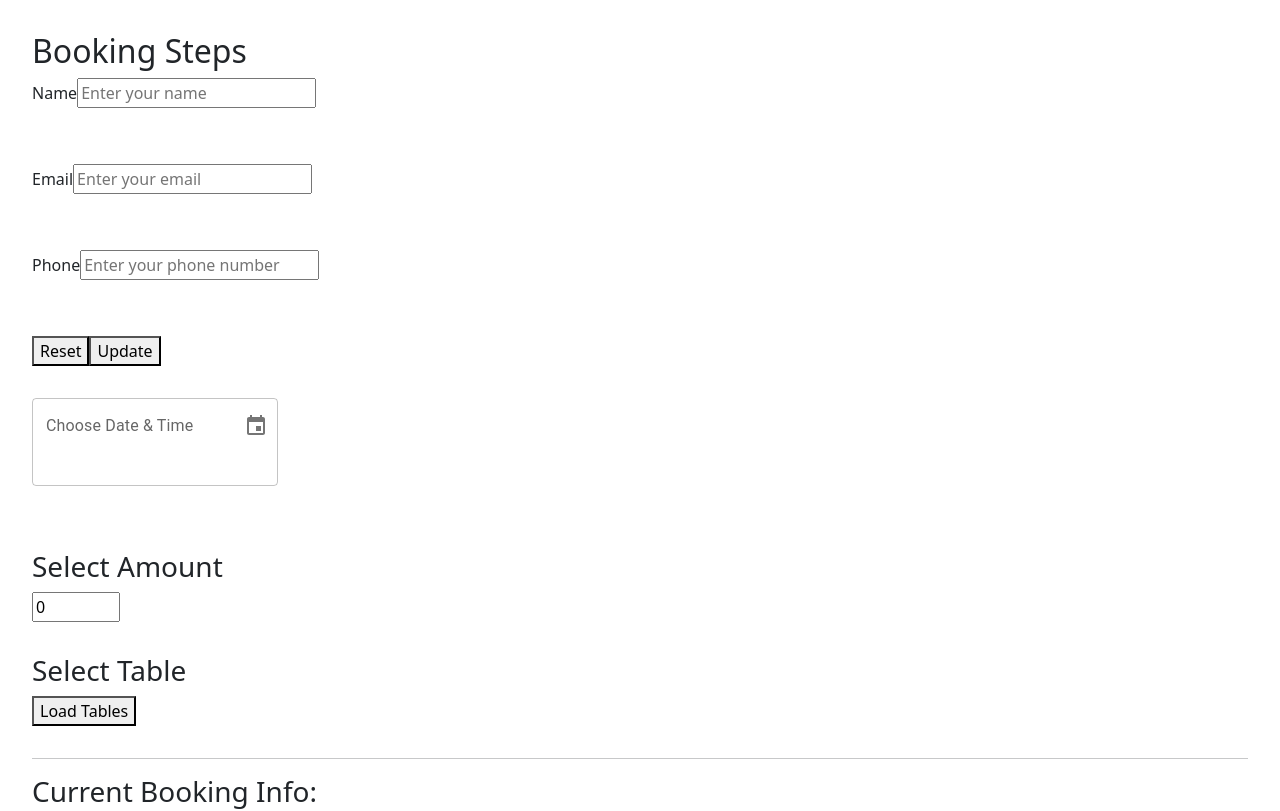
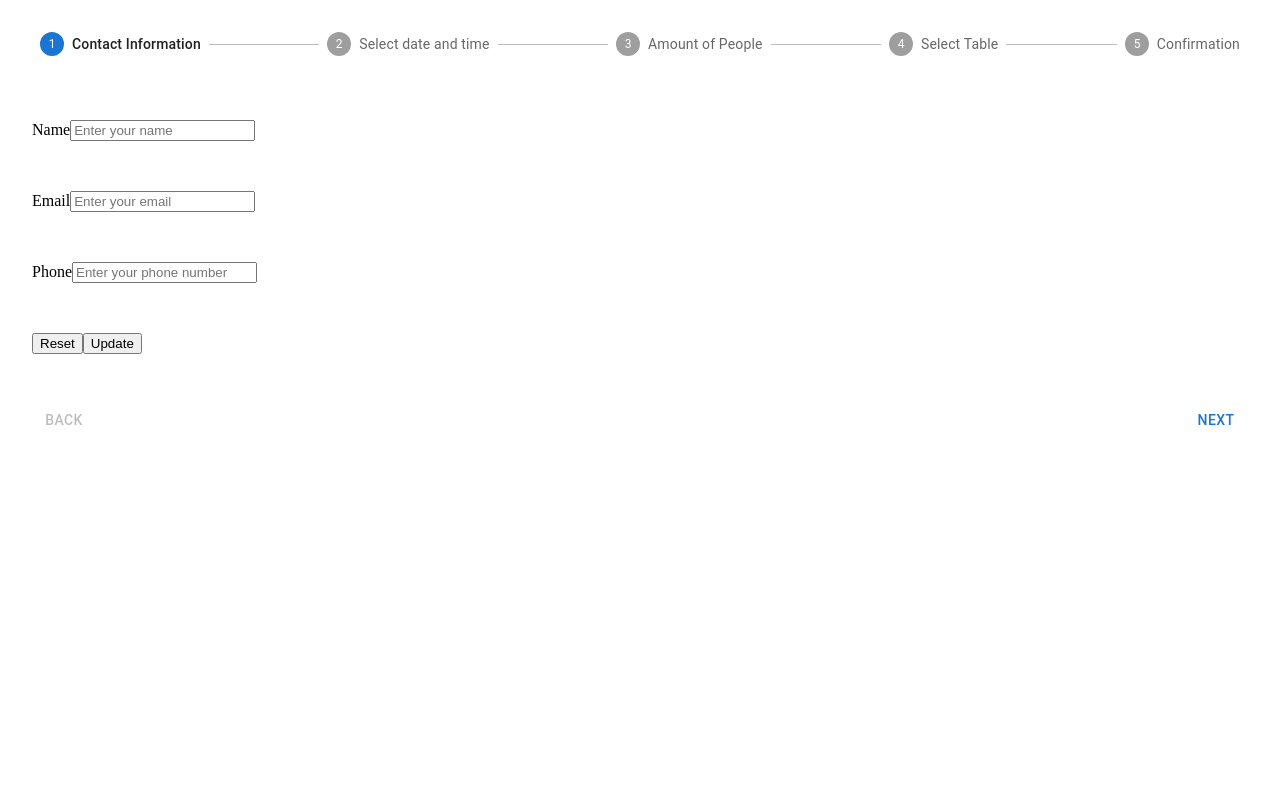
Before and after one commit to OssyCA/RestaurantReact, a React (Vite) app: page / in a window 1280 px wide. Shown: the top 811 px of the page. Built offline with nearby package versions, Linux system fonts and the light colour scheme.

Commit message:
using mui stepper

```diff
--- a/src/Components/BookingSteps.jsx
+++ b/src/Components/BookingSteps.jsx
@@ -4,25 +4,117 @@
 import { BookingProvider } from "../Contexts/BookingContext";
 import TempBookingInfo from "./TempBookingInfo";
 import SelectAmount from "./SelectAmount";
+import React, { useState } from "react"; // ✅ FIXAT - tog bort 'act'
+import Box from "@mui/material/Box";
+import Stepper from "@mui/material/Stepper";
+import Step from "@mui/material/Step";
+import StepLabel from "@mui/material/StepLabel";
+import Button from "@mui/material/Button";
+import Typography from "@mui/material/Typography";
+
 const BookingSteps = () => {
+  const [activeStep, setActiveStep] = useState(0);
+  const [skipped, setSkipped] = useState(new Set());
+
   const steps = [
     "Contact Information",
     "Select date and time",
     "Amount of People",
-    "Conformation",
+    "Select Table",
+    "Confirmation",
   ];
+
+  const isStepSkipped = (step) => {
+    return skipped.has(step);
+  };
+
+  const handleNext = () => {
+    let newSkipped = skipped;
+    if (isStepSkipped(activeStep)) {
+      newSkipped = new Set(newSkipped.values());
+      newSkipped.delete(activeStep);
+    }
+    // ✅ FIXAT - lade till dessa rader:
+    setActiveStep((prevActiveStep) => prevActiveStep + 1);
+    setSkipped(newSkipped);
+  };
+
+  const handleBack = () => {
+    setActiveStep((prevActiveStep) => prevActiveStep - 1);
+  };
+
+  const handleReset = () => {
+    setActiveStep(0);
+  };
+
+  const renderStepContent = (step) => {
+    switch (step) {
+      case 0:
+        return <GiveContactInfo />;
+      case 1:
+        return <SelectDateAndTime />;
+      case 2:
+        return <SelectAmount />;
+      case 3:
+        return <SelectTable />;
+      case 4:
+        return <TempBookingInfo />;
+      default:
+        return "Unknown step";
+    }
+  };
 
   return (
     <BookingProvider>
-      <div>
-        <h2>Booking Steps</h2>
-        <GiveContactInfo />
-        <SelectDateAndTime />
-        <SelectAmount />
-        <SelectTable />
-        <hr />
-        <TempBookingInfo />
-      </div>
+      <Box sx={{ width: "100%" }}>
+        <Stepper activeStep={activeStep}>
+          {steps.map((label, index) => {
+            const stepProps = {};
+            const labelProps = {};
+
+            if (isStepSkipped(index)) {
+              stepProps.completed = false;
+            }
+
+            return (
+              <Step key={label} {...stepProps}>
+                <StepLabel {...labelProps}>{label}</StepLabel>
+              </Step>
+            );
+          })}
+        </Stepper>
+
+        {activeStep === steps.length ? (
+          <React.Fragment>
+            <Typography sx={{ mt: 2, mb: 1 }}>
+              All steps completed - booking finished!
+            </Typography>
+            <Box sx={{ display: "flex", flexDirection: "row", pt: 2 }}>
+              <Box sx={{ flex: "1 1 auto" }} />
+              <Button onClick={handleReset}>Start Over</Button>
+            </Box>
+          </React.Fragment>
+        ) : (
+          <React.Fragment>
+            <Box sx={{ mt: 2, mb: 1 }}>{renderStepContent(activeStep)}</Box>
+
+            <Box sx={{ display: "flex", flexDirection: "row", pt: 2 }}>
+              <Button
+                color="inherit"
+                disabled={activeStep === 0}
+                onClick={handleBack}
+                sx={{ mr: 1 }}
+              >
+                Back
+              </Button>
+              <Box sx={{ flex: "1 1 auto" }} />
+              <Button onClick={handleNext}>
+                {activeStep === steps.length - 1 ? "Finish" : "Next"}
+              </Button>
+            </Box>
+          </React.Fragment>
+        )}
+      </Box>
     </BookingProvider>
   );
 };
--- a/src/Components/GiveContactInfo.jsx
+++ b/src/Components/GiveContactInfo.jsx
@@ -1,8 +1,7 @@
-import { useReducer } from "react";
+import { useReducer, useState } from "react";
 import { useBooking } from "../Contexts/BookingContext";
 import { validateForm } from "../Services/ValideteContactForm";
 
-// Initial state
 const initialState = {
   name: "",
   email: "",
@@ -11,7 +10,6 @@
   isValid: false,
 };
 
-// Reducer function
 const bookingReducer = (state, action) => {
   switch (action.type) {
     case "UPDATE_FIELD":
--- a/src/main.jsx
+++ b/src/main.jsx
@@ -1,7 +1,5 @@
 import { StrictMode } from "react";
 import { createRoot } from "react-dom/client";
-import "bootstrap/dist/css/bootstrap.min.css";
-import "bootstrap/dist/js/bootstrap.bundle.min.js";
 import "./index.css";
 import App from "./App.jsx";
 
```
